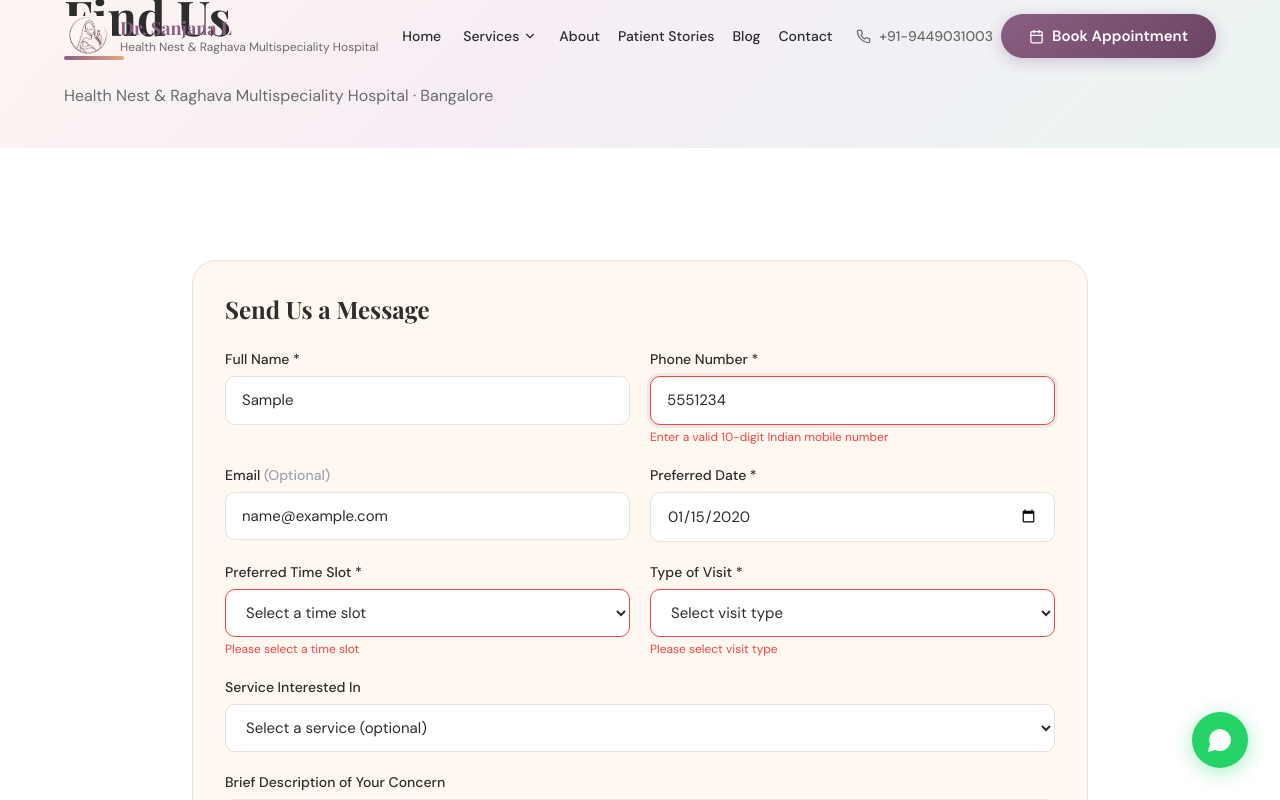
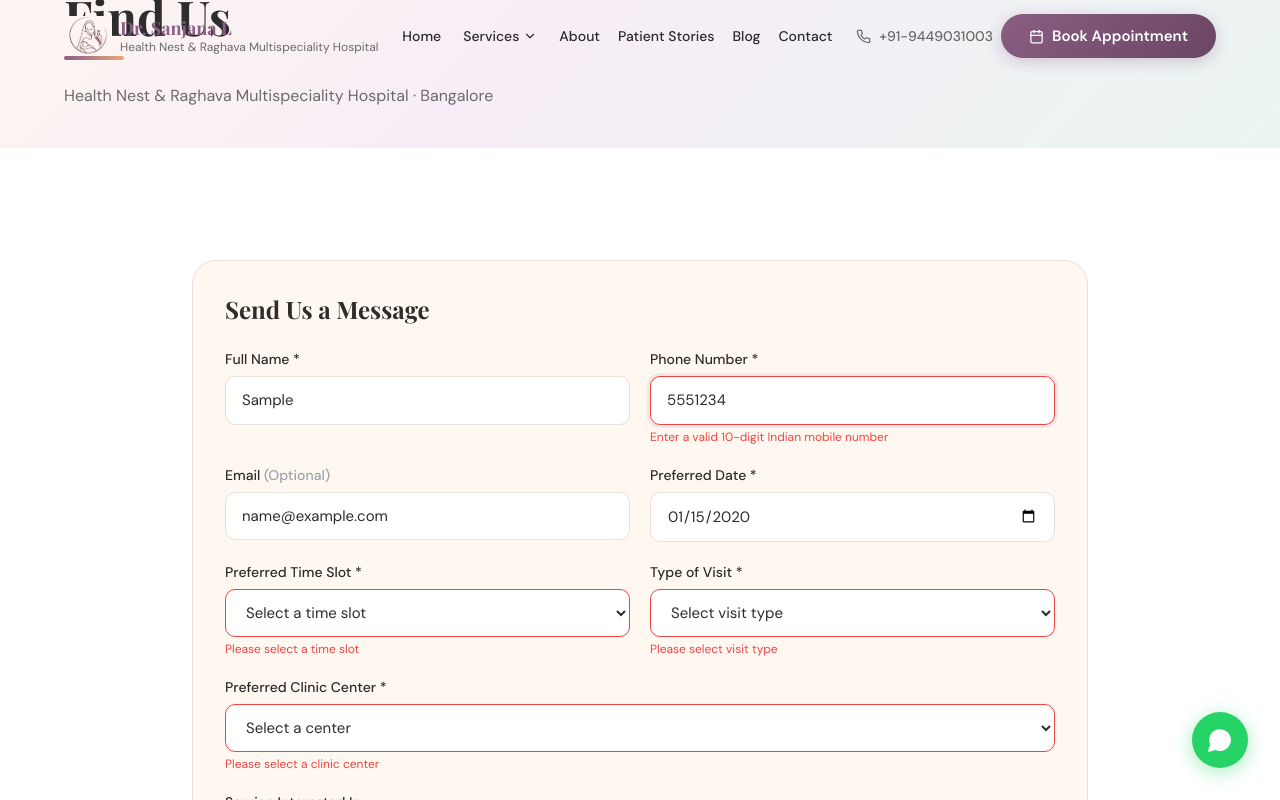
Before and after one commit to adonisarun123/dr-sanjana, a Next.js app: page /contact in a window 1280 px wide. Both pictures are taken after typing "Sample", "5551234", "name@example.com", "2020-01-15", "Sample" into the empty fields and a click on the button "Request Appointment". Shown: the part 164-964 px from the top of the page. Built offline with nearby package versions, Linux system fonts and the light colour scheme; a web font is replaced by a local one.

Commit message:
feat: implement clinic-specific email routing and unified center selection

```diff
--- a/app/api/leads/route.ts
+++ b/app/api/leads/route.ts
@@ -52,6 +52,12 @@ export async function POST(req: Request) {
 
     // 2. Send Email Notification via SMTP if configured
     if (process.env.SMTP_USER && process.env.SMTP_PASS) {
+      const hsrEmail = 'healthnest2010@yahoo.in';
+      const attibeleEmail = 'raghavahospital2002@gmail.com';
+
+      // Route based on center
+      const destinationEmail = center === 'Attibele' ? attibeleEmail : hsrEmail;
+
       const transporter = nodemailer.createTransport({
         host: process.env.SMTP_HOST,
         port: Number(process.env.SMTP_PORT),
@@ -64,8 +70,8 @@ export async function POST(req: Request) {
 
       const mailOptions = {
         from: process.env.SMTP_FROM || `"Health Nest Leads" <${process.env.SMTP_USER}>`,
-        to: process.env.SALES_EMAIL || process.env.SMTP_USER,
-        subject: `New Lead: ${fullName} - ${concern || data.service || 'Consultation'}`,
+        to: destinationEmail,
+        subject: `New Lead [${center}]: ${fullName} - ${concern || data.service || 'Consultation'}`,
         html: `
           <div style="font-family: sans-serif; padding: 24px; border: 1px solid #f0f0f0; border-radius: 16px; max-width: 600px; margin: auto; background-color: #ffffff;">
             <h2 style="color: #8B5E83; margin-top: 0; font-family: serif;">New Consultation Request</h2>
--- a/app/book-appointment/page.tsx
+++ b/app/book-appointment/page.tsx
@@ -18,6 +18,7 @@ const schema = z.object({
   preferredDate: z.string().min(1, 'Please select a date'),
   preferredTime: z.string().min(1, 'Please select a time slot'),
   visitType: z.string().min(1, 'Please select visit type'),
+  center: z.string().min(1, 'Please select a clinic center'),
   service: z.string().optional(),
   description: z.string().optional(),
   referral: z.string().optional(),
@@ -204,7 +205,23 @@ export default function BookAppointmentPage() {
                           <option value="emergency">Emergency / Urgent</option>
                           <option value="online">Online Consultation</option>
                         </select>
-                        {errors.visitType && <p className="text-xs mt-1" style={{ color: '#EF4444' }}>{errors.visitType.message}</p>}
+                        {errors.visitType && <p id="visitType-error" className="text-xs mt-1" style={{ color: '#EF4444' }}>{errors.visitType.message}</p>}
+                      </div>
+
+                      {/* Center Selection */}
+                      <div className="md:col-span-2">
+                        <label className="form-label" htmlFor="center">Preferred Clinic Center <span aria-hidden="true">*</span></label>
+                        <select
+                          id="center"
+                          className={`form-input${errors.center ? ' error' : ''}`}
+                          {...register('center')}
+                          aria-required="true"
+                        >
+                          <option value="">Select a center</option>
+                          <option value="HSR Layout">Health Nest (HSR Layout)</option>
+                          <option value="Attibele">Raghava Hospital (Attibele)</option>
+                        </select>
+                        {errors.center && <p className="text-xs mt-1" style={{ color: '#EF4444' }}>{errors.center.message}</p>}
                       </div>
 
                       {/* Service */}
--- a/components/ContactForm.tsx
+++ b/components/ContactForm.tsx
@@ -13,6 +13,7 @@ const schema = z.object({
   preferredDate: z.string().min(1, 'Please select a date'),
   preferredTime: z.string().min(1, 'Please select a time slot'),
   visitType: z.string().min(1, 'Please select visit type'),
+  center: z.string().min(1, 'Please select a clinic center'),
   service: z.string().optional(),
   description: z.string().optional(),
   referral: z.string().optional(),
@@ -175,7 +176,23 @@ export default function ContactForm() {
               <option value="emergency">Emergency / Urgent</option>
               <option value="online">Online Consultation</option>
             </select>
-            {errors.visitType && <p className="text-xs mt-1" style={{ color: '#EF4444' }}>{errors.visitType.message}</p>}
+            {errors.visitType && <p id="visitType-error" className="text-xs mt-1" style={{ color: '#EF4444' }}>{errors.visitType.message}</p>}
+          </div>
+
+          {/* Center */}
+          <div className="md:col-span-2">
+            <label className="form-label" htmlFor="center">Preferred Clinic Center <span aria-hidden="true">*</span></label>
+            <select
+              id="center"
+              className={`form-input${errors.center ? ' error' : ''}`}
+              {...register('center')}
+              aria-required="true"
+            >
+              <option value="">Select a center</option>
+              <option value="HSR Layout">Health Nest (HSR Layout)</option>
+              <option value="Attibele">Raghava Hospital (Attibele)</option>
+            </select>
+            {errors.center && <p className="text-xs mt-1" style={{ color: '#EF4444' }}>{errors.center.message}</p>}
           </div>
 
           {/* Service */}
```
